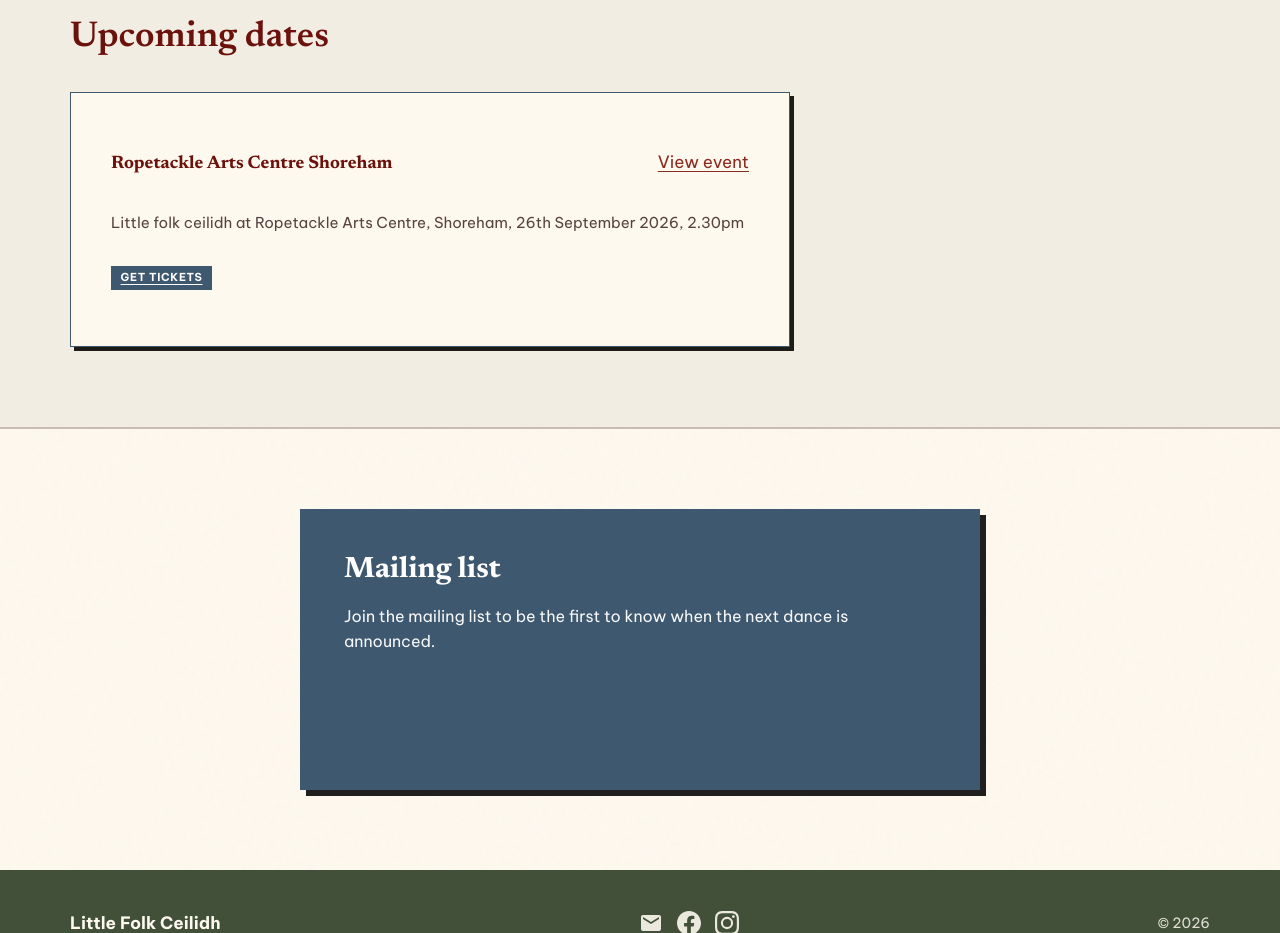
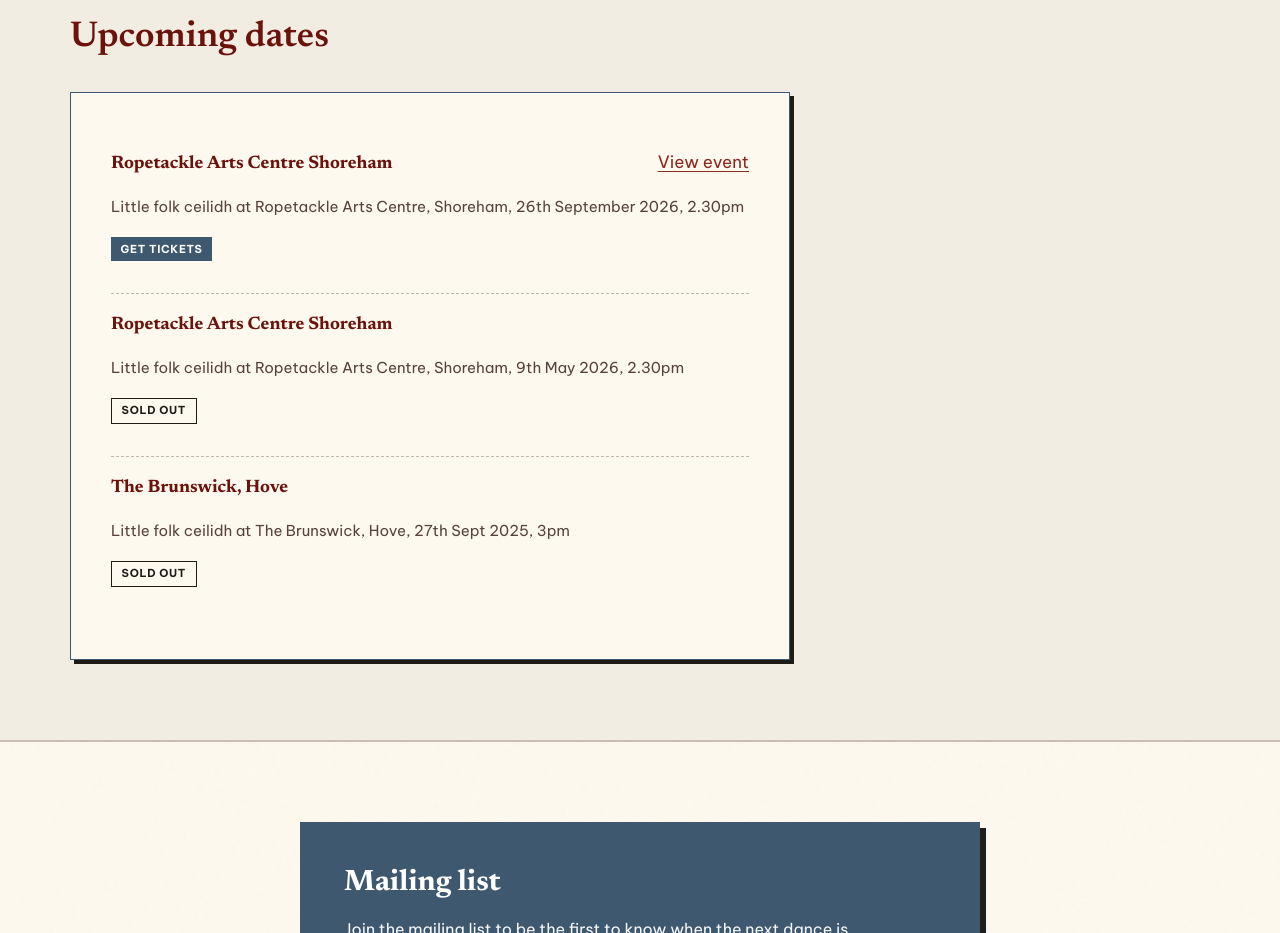
Before and after one commit to chrispdunne/babyceilidh, a website: page index.html in a window 1280 px wide. Shown: the part 1180-2113 px from the top of the page. Drawn offline with Linux system fonts and the light colour scheme.

Commit message:
styling tweaks

```diff
--- a/css/styles.css
+++ b/css/styles.css
@@ -135,6 +135,13 @@ a {
 
 a:hover {
   color: var(--color-primary);
+}
+
+.flex {
+  display: flex;
+  gap: 1rem;
+  align-items: baseline;
+  justify-content: space-between;
 }
 
 .skip-link {
@@ -526,12 +533,7 @@ h2.section-title {
 }
 
 .event-row {
-  display: flex;
-  flex-wrap: wrap;
-  gap: 1rem;
-  align-items: baseline;
-  justify-content: space-between;
-  padding: 1rem 0;
+  padding: 1rem 0 2rem;
   border-bottom: 1px dashed
     color-mix(in srgb, var(--color-outline) 50%, transparent);
 }
@@ -555,6 +557,14 @@ h2.section-title {
   text-transform: uppercase;
   background: var(--color-tertiary);
   color: var(--color-on-primary);
+}
+a.tag {
+  text-decoration: none;
+}
+.tag.outline {
+  background: transparent;
+  color: var(--color-on-surface);
+  border: 1px solid var(--color-on-surface);
 }
 
 .cta-band {
--- a/index.html
+++ b/index.html
@@ -89,7 +89,7 @@
             },
             "offers": {
               "@type": "Offer",
-              "url": "https://ropetacklecentre.co.uk/events/little-folk-ceilidh-from-spriggan-2",
+              "url": "https://ropetacklecentre.co.uk/events/little-folk-ceilidh-from-spriggan",
               "availability": "https://schema.org/SoldOut"
             }
           }
@@ -205,30 +205,70 @@
             <div
               class="event-row"
               role="group"
-              aria-label="Ropetackle Arts Centre, 9 May 2026"
+              aria-label="Ropetackle Arts Centre, 26th September 2026"
             >
-              <div>
+              <div class="flex">
                 <strong>Ropetackle Arts Centre Shoreham</strong>
+                <a
+                  target="_blank"
+                  rel="noopener noreferrer"
+                  href="https://ropetacklecentre.co.uk/events/little-folk-ceilidh-from-spriggan-2"
+                  aria-label="View event page for Little Folk Ceilidh at Ropetackle Arts Centre. Opens in a new tab."
+                  >View event</a
+                >
               </div>
-              <a
-                target="_blank"
-                rel="noopener noreferrer"
-                href="https://ropetacklecentre.co.uk/events/little-folk-ceilidh-from-spriggan-2"
-                aria-label="View event page for Little Folk Ceilidh at Ropetackle Arts Centre. Tickets sold out. Opens in a new tab."
-                >View event</a
-              >
 
               <p class="note">
                 Little folk ceilidh at Ropetackle Arts Centre, Shoreham, 26th
                 September 2026, 2.30pm
               </p>
               <a
+                target="_blank"
+                rel="noopener noreferrer"
                 href="https://ropetacklecentre.co.uk/events/little-folk-ceilidh-from-spriggan-2"
                 class="tag"
                 aria-label="Get Tickets"
                 >Get Tickets</a
               >
             </div>
+            <!-- end event row -->
+
+            <div
+              class="event-row"
+              role="group"
+              aria-label="Ropetackle Arts Centre, 9 May 2026"
+            >
+              <div>
+                <strong>Ropetackle Arts Centre Shoreham</strong>
+              </div>
+
+              <p class="note">
+                Little folk ceilidh at Ropetackle Arts Centre, Shoreham, 9th May
+                2026, 2.30pm
+              </p>
+              <span class="tag outline" aria-label="Tickets sold out"
+                >Sold out</span
+              >
+            </div>
+            <!-- end event row -->
+
+            <div
+              class="event-row"
+              role="group"
+              aria-label="The Brunswick, Hove, 27 Sept 2025"
+            >
+              <div>
+                <strong>The Brunswick, Hove</strong>
+              </div>
+
+              <p class="note">
+                Little folk ceilidh at The Brunswick, Hove, 27th Sept 2025, 3pm
+              </p>
+              <span class="tag outline" aria-label="Tickets sold out"
+                >Sold out</span
+              >
+            </div>
+            <!-- end event row -->
           </div>
         </div>
       </section>
```
